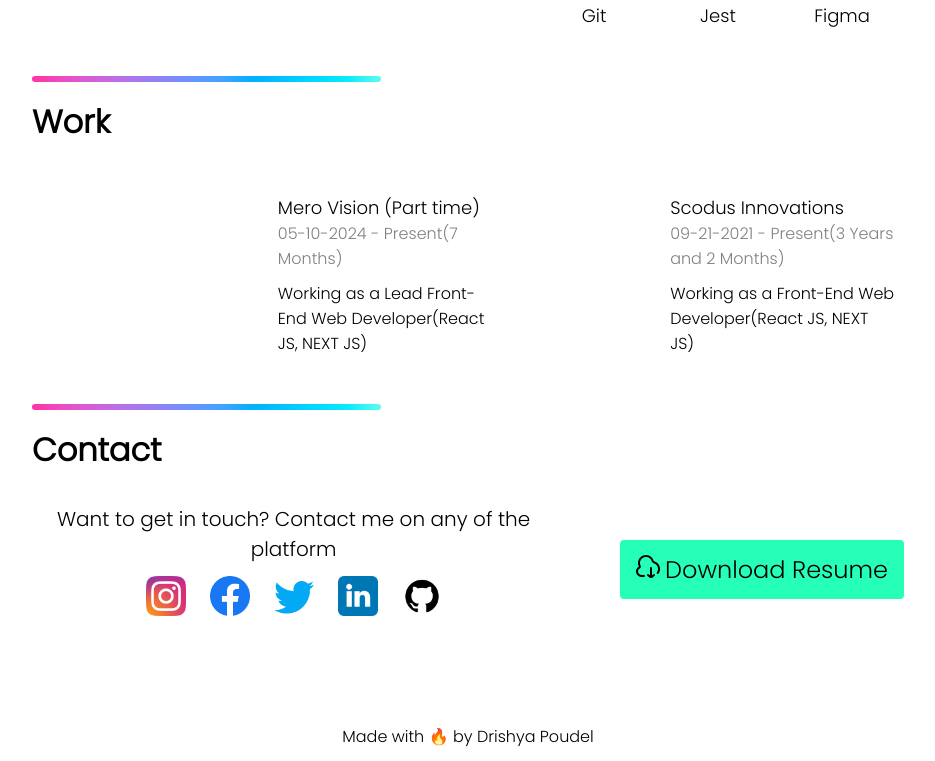
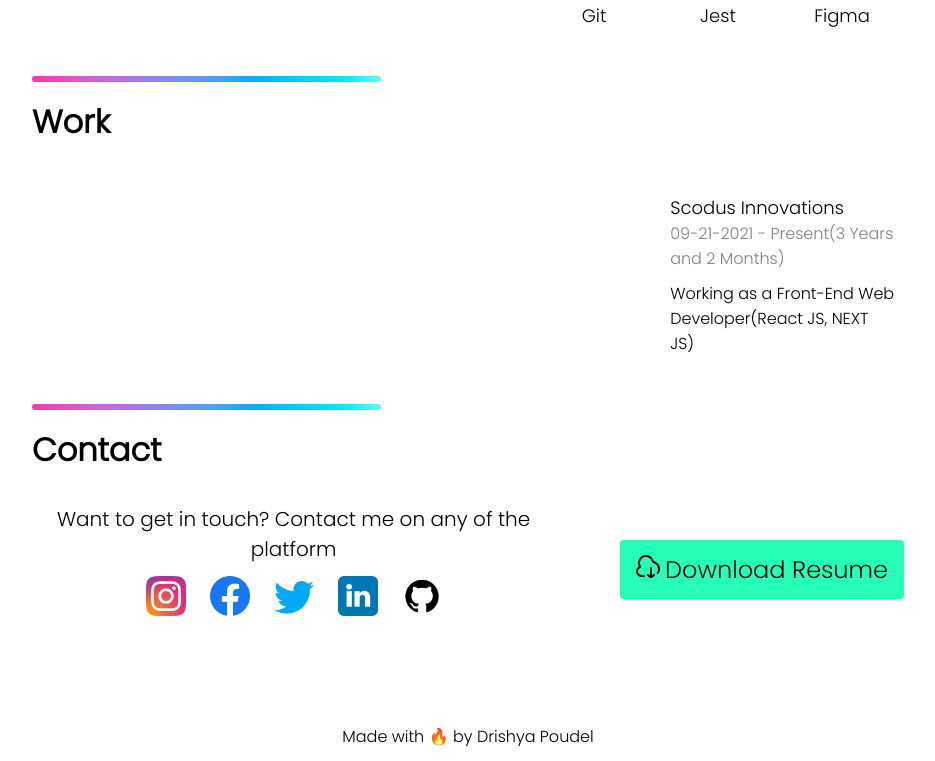
Before and after one commit to drishyap/portfolio-website, a React (Create React App) app: page / in a window 1280 px wide. Shown: the part 3792-4553 px from the top of the page, without its empty margins (172-1107 px from the left). Built offline with nearby package versions, Linux system fonts and the light colour scheme.

Commit message:
update code

```diff
--- a/src/components/data/Work.js
+++ b/src/components/data/Work.js
@@ -1,12 +1,12 @@
 export const WorkData = [
-   {
-      company: "Mero Vision (Part time)",
-      designation: "Front-End (React JS) Developer",
-      dateJoining: "05-10-2024",
-      dateEnd: "Present",
-      companyLogo: require("../../assets/work/nepdroid.png"),
-      work: "Working as a Lead Front-End Web Developer(React JS, NEXT JS)",
-   },
+   // {
+   //    company: "Mero Vision (Part time)",
+   //    designation: "Front-End (React JS) Developer",
+   //    dateJoining: "05-10-2024",
+   //    dateEnd: "Present",
+   //    companyLogo: require("../../assets/work/nepdroid.png"),
+   //    work: "Working as a Lead Front-End Web Developer(React JS, NEXT JS)",
+   // },
    {
       company: "Scodus Innovations",
       designation: "React JS Developer",
```
